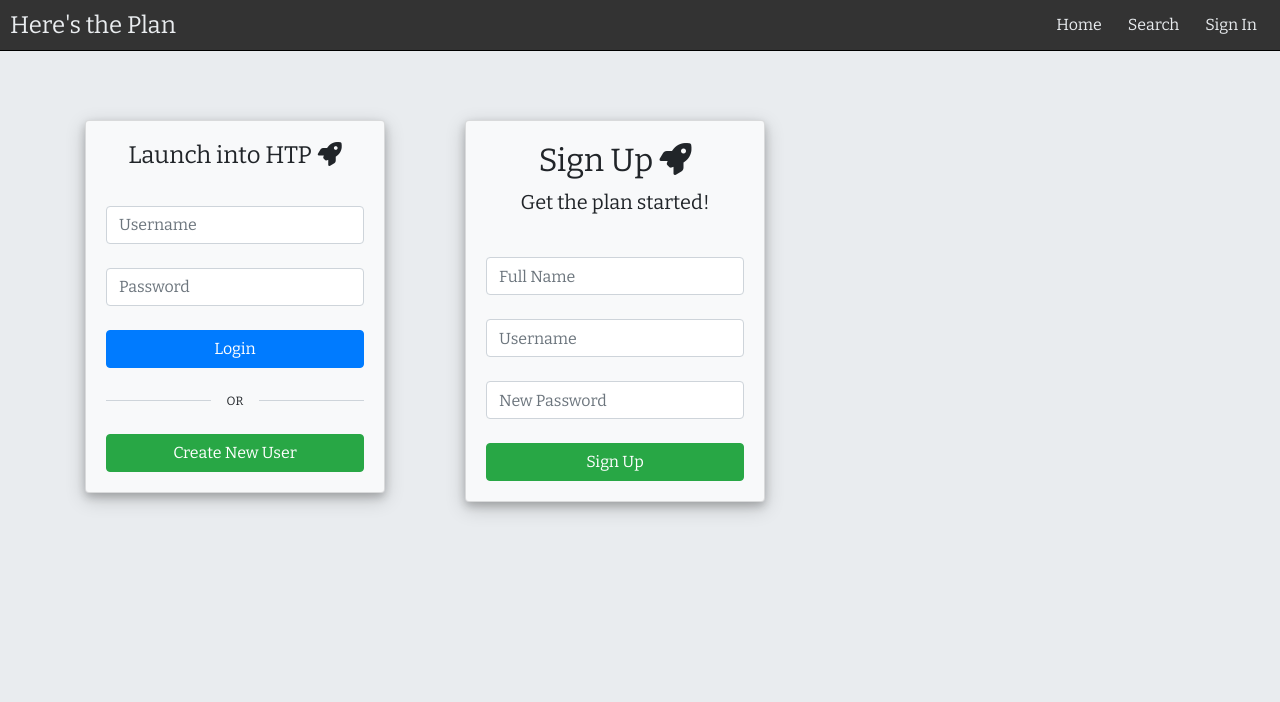
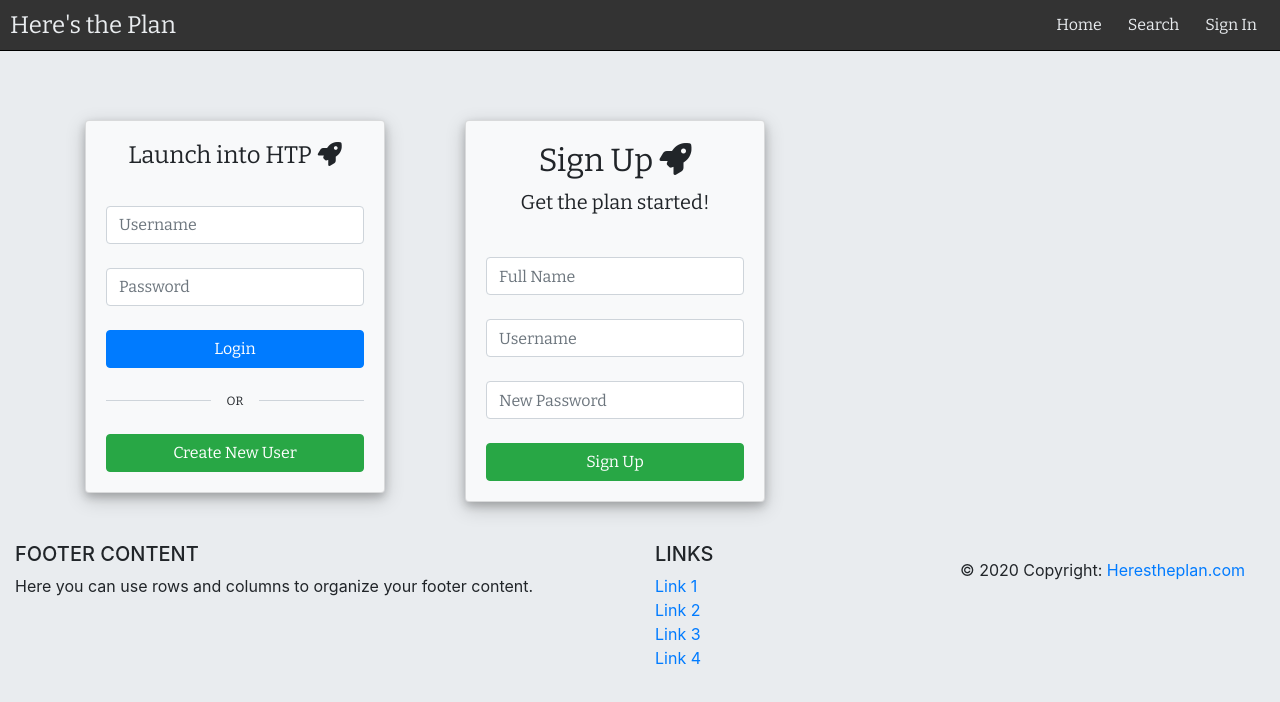
Before and after one commit to dylantrimble/herestheplan, a React (Create React App) app in the folder client/: page / in a window 1280 px wide. Shown: the top 702 px of the page. Built offline with nearby package versions, Linux system fonts and the light colour scheme.

Commit message:
Working on footer component.

```diff
--- /dev/null
+++ b/client/src/components/Footer/footer.js
@@ -0,0 +1,39 @@
+import React from "react";
+
+function Footer() {
+    return (
+        <footer className="page-footer font-small blue pt-4">
+            <div className="container-fluid text-center text-md-left">
+                <div className="row">
+                    <div className="col-md-6 mt-md-0 mt-3">
+                        <h5 className="text-uppercase">Footer Content</h5>
+                        <p>Here you can use rows and columns to organize your footer content.</p>
+                    </div>
+                    <hr className="clearfix w-100 d-md-none pb-3"></hr>
+                    <div className="col-md-3 mb-md-0 mb-3">
+                        <h5 className="text-uppercase">Links</h5>
+                        <ul className="list-unstyled">
+                            <li>
+                                <a href="#!">Link 1</a>
+                            </li>
+                            <li>
+                                <a href="#!">Link 2</a>
+                            </li>
+                            <li>
+                                <a href="#!">Link 3</a>
+                            </li>
+                            <li>
+                                <a href="#!">Link 4</a>
+                            </li>
+                        </ul>
+                    </div>
+                    <div class="footer-copyright text-center py-3">© 2020 Copyright:
+    <a href="#"> Herestheplan.com</a>
+                    </div>
+                </div>
+            </div>
+        </footer>
+    )
+}
+
+export default Footer;
--- a/client/src/components/Signup/_signup.scss
+++ b/client/src/components/Signup/_signup.scss
@@ -13,6 +13,7 @@
 .fa-rocket {
 margin-left: 6px;
 }
+
 .form-group {
 margin-bottom: 0rem;
 }
--- a/client/src/pages/Home.js
+++ b/client/src/pages/Home.js
@@ -9,6 +9,7 @@
 import JumbotronHome from "../components/JumbotronHome/jumbotronHome";
 import Login from "../components/Login/login";
 import SignUp from "../components/Signup/signup";
+import Footer from "../components/Footer/footer";
 
 class Home extends Component {
   state = {
@@ -169,6 +170,8 @@
           <SignUp>
           </SignUp>
         </JumbotronHome>
+        <Footer>
+        </Footer>
         {this.state.modalHide ? (
           <div></div>
         ) : (
```
Also changed, not shown: client/src/components/Footer/_footer.scss (added), 1 other file (tests, documents, lock files or other folders).
